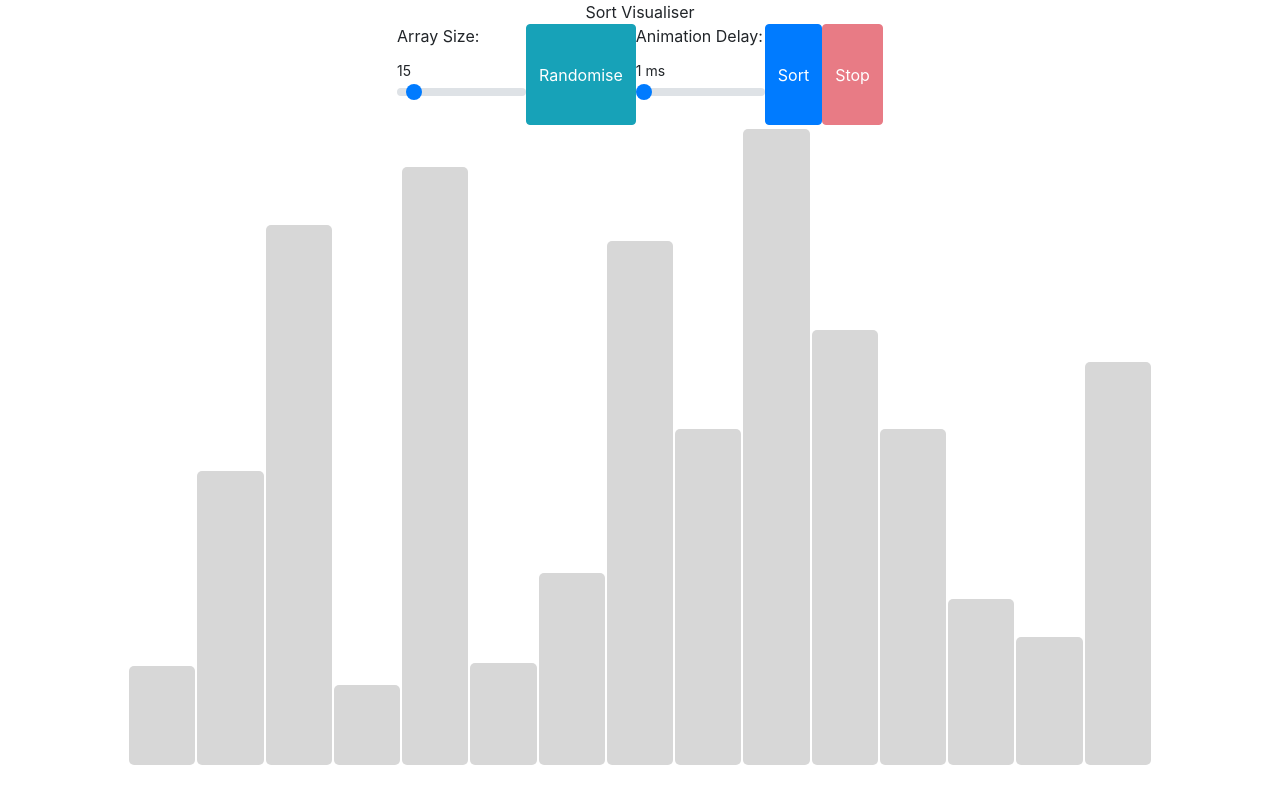
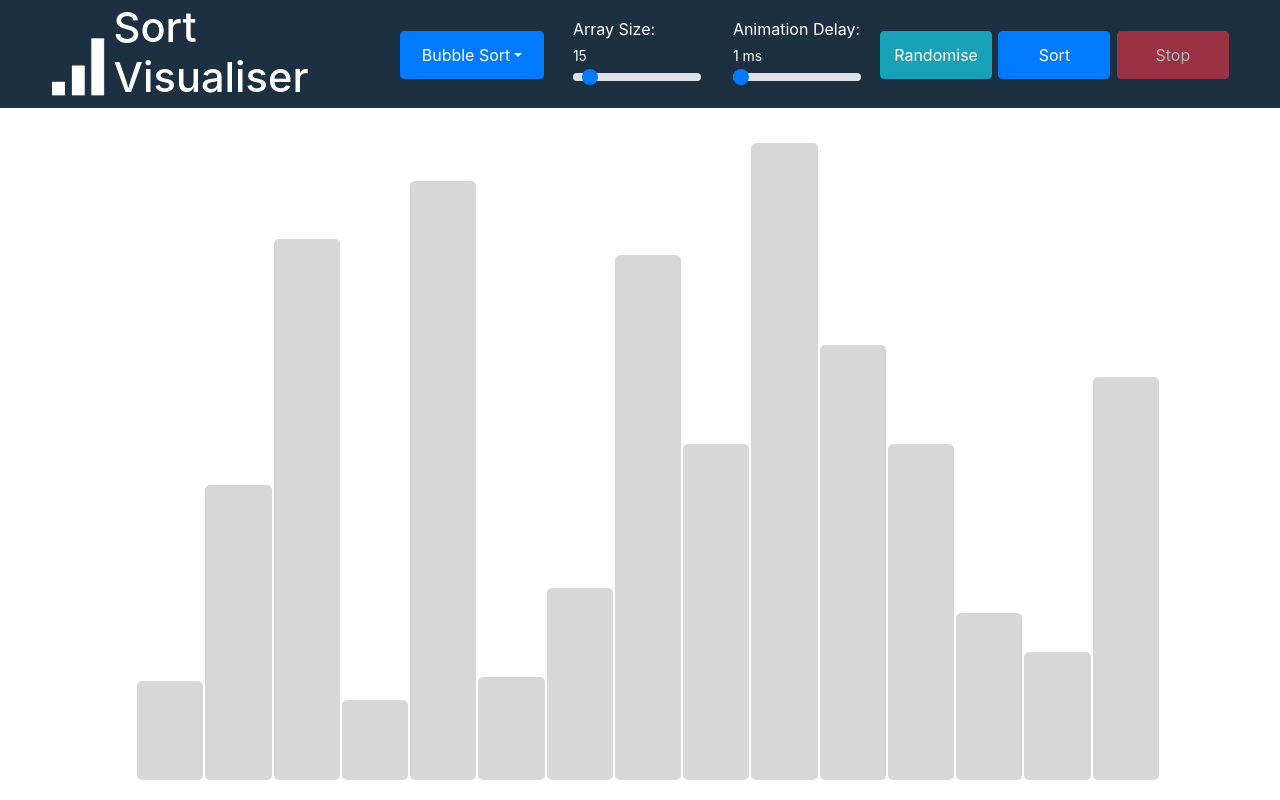
Before and after one commit to saurabhanand-git/sorting-visualiser-ReactJS, a React (Create React App) app: page / in a window 1280 px wide. Built offline with nearby package versions, Linux system fonts and the light colour scheme.

Commit message:
adds styling with sort algorithm dropdown

```diff
--- a/src/components/App.js
+++ b/src/components/App.js
@@ -11,14 +11,12 @@ const Wrapper = styled.div`
   width: 100vw;
   height: 100vh;
 `;
-const Header = styled.div``;
 
 class App extends Component {
   state = {};
   render() {
     return (
       <Wrapper>
-        <Header>Sort Visualiser</Header>
         <Content />
       </Wrapper>
     );
--- a/src/components/Content.jsx
+++ b/src/components/Content.jsx
@@ -4,13 +4,69 @@ import { generateNewArray } from "./utils/arrays";
 import { bubbleSort } from "./utils/sorting";
 import Form from "react-bootstrap/Form";
 import Button from "react-bootstrap/Button";
+import Dropdown from "react-bootstrap/Dropdown";
+import DropdownButton from "react-bootstrap/DropdownButton";
+import logo from "../assets/logo.png";
+import DropdownItem from "react-bootstrap/esm/DropdownItem";
 
 const ContentContainer = styled.div`
   display: flex;
   flex-direction: column;
   align-items: center;
-  form {
+  width: 100%;
+  height: 100%;
+`;
+
+const HeaderContainer = styled.div`
   display: flex;
+  align-items: center;
+  justify-content: space-between;
+  padding: 0.2rem 3rem 0rem 3rem;
+  width: 100%;
+  background-color: rgb(28, 48, 65);
+  header {
+    display: flex;
+    align-items: flex-end;
+    img {
+      width: 3.8rem;
+      margin: 0.3rem 0 0.3rem 0;
+      padding: 0 0 0.3rem 0;
+    }
+    h1 {
+      color: #fff;
+      font-size: 2.6rem;
+      margin: 0 0 0rem 0.3rem;
+      padding: 0 0 0.3rem 0;
+    }
+  }
+`;
+
+const CustomForm = styled(Form)`
+  display: flex;
+  align-items: center;
+  height: 5rem;
+  color: #fff;
+  .form-group {
+    margin: 0 1rem 0 1rem;
+    width: 8rem;
+  }
+  .form-label {
+    margin: 0 0 0 0;
+  }
+  .form-text {
+  }
+  .custom-range {
+  }
+  .algo {
+    margin: 0 2rem 0 2rem;
+    .dropdown-toggle {
+      width: 9rem;
+    }
+  }
+  button {
+    height: 3rem;
+    margin: 0 0.2rem 0 0.2rem;
+    width: 7rem;
   }
 `;
 
@@ -20,6 +76,7 @@ const Bars = styled.div`
   align-items: flex-end;
   width: 80vw;
   height: 80vh;
+  margin: 2rem 0 0 1rem;
 `;
 
 const Bar = styled.div`
@@ -47,15 +104,25 @@ export default function ContentScreen() {
   const [isSorted, setIsSorted] = useState(false);
   const [isStopped, setIsStopped] = useState(false);
   const [timeouts, setTimeouts] = useState([]);
+  const [algorithm, setAlgorithm] = useState("bubble");
   const maxA = 200;
   const minA = 5;
   const maxN = 150;
   const minN = 3;
+  const algoRef = {
+    bubble: { f: bubbleSort, title: "Bubble Sort" },
+  };
 
   useEffect(() => {
     setValues(generateNewArray(maxA, minA, nBars));
     setIsLoading(false);
   }, []);
+
+  const handleAlgoSelect = (event) => {
+    const selected = event.target.name;
+    console.log("selected>", selected);
+    setAlgorithm(selected);
+  };
 
   const handleBarNChange = (event) => {
     const newN = Number(event.target.value);
@@ -86,7 +153,8 @@ export default function ContentScreen() {
       setIsStopped(false);
     }
     const valuesToSort = values.map((valueObj) => valueObj.value);
-    const { animations } = bubbleSort(valuesToSort);
+    // const { animations } = bubbleSort(valuesToSort);
+    const { animations } = algoRef[algorithm].f(valuesToSort);
     processAnimations(animations);
   };
 
@@ -147,7 +215,27 @@ export default function ContentScreen() {
 
   return (
     <ContentContainer>
-      <Form>
+      <HeaderContainer>
+        <header>
+          <img src={logo} alt="sorted bars logo" />
+          <h1>Sort Visualiser</h1>
+        </header>
+        <CustomForm>
+          <Form.Group className="algo">
+            <DropdownButton title={algoRef[algorithm].title}>
+              {Object.keys(algoRef).map((algoKey) => {
+                return (
+                  <DropdownItem
+                    key={algoKey}
+                    name={algoKey}
+                    onClick={handleAlgoSelect}
+                  >
+                    {algoRef[algoKey].title}
+                  </DropdownItem>
+                );
+              })}
+            </DropdownButton>
+          </Form.Group>
           <Form.Group>
             <Form.Label>Array Size: </Form.Label>
             <Form.Text>{nBars}</Form.Text>
@@ -161,9 +249,6 @@ export default function ContentScreen() {
               disabled={isSorting}
             />
           </Form.Group>
-        <Button variant="info" onClick={handleRandomise} disabled={isSorting}>
-          Randomise
-        </Button>
           <Form.Group>
             <Form.Label>Animation Delay: </Form.Label>
             <Form.Text>{delay} ms</Form.Text>
@@ -171,12 +256,16 @@ export default function ContentScreen() {
               type="range"
               custom
               value={delay}
-            max={2000}
+              max={1000}
               min={0}
+              step={100}
               onChange={handleDelayChange}
               disabled={isSorting}
             />
           </Form.Group>
+          <Button variant="info" onClick={handleRandomise} disabled={isSorting}>
+            Randomise
+          </Button>
           <Button
             variant="primary"
             onClick={handleSort}
@@ -187,7 +276,8 @@ export default function ContentScreen() {
           <Button variant="danger" onClick={handleStop} disabled={!isSorting}>
             Stop
           </Button>
-      </Form>
+        </CustomForm>
+      </HeaderContainer>
       {isLoading ? (
         <span>Loading</span>
       ) : (
```
Also changed, not shown: 1 other file (tests, documents, lock files or other folders). Lines whose indentation alone changed are shown as unchanged.
